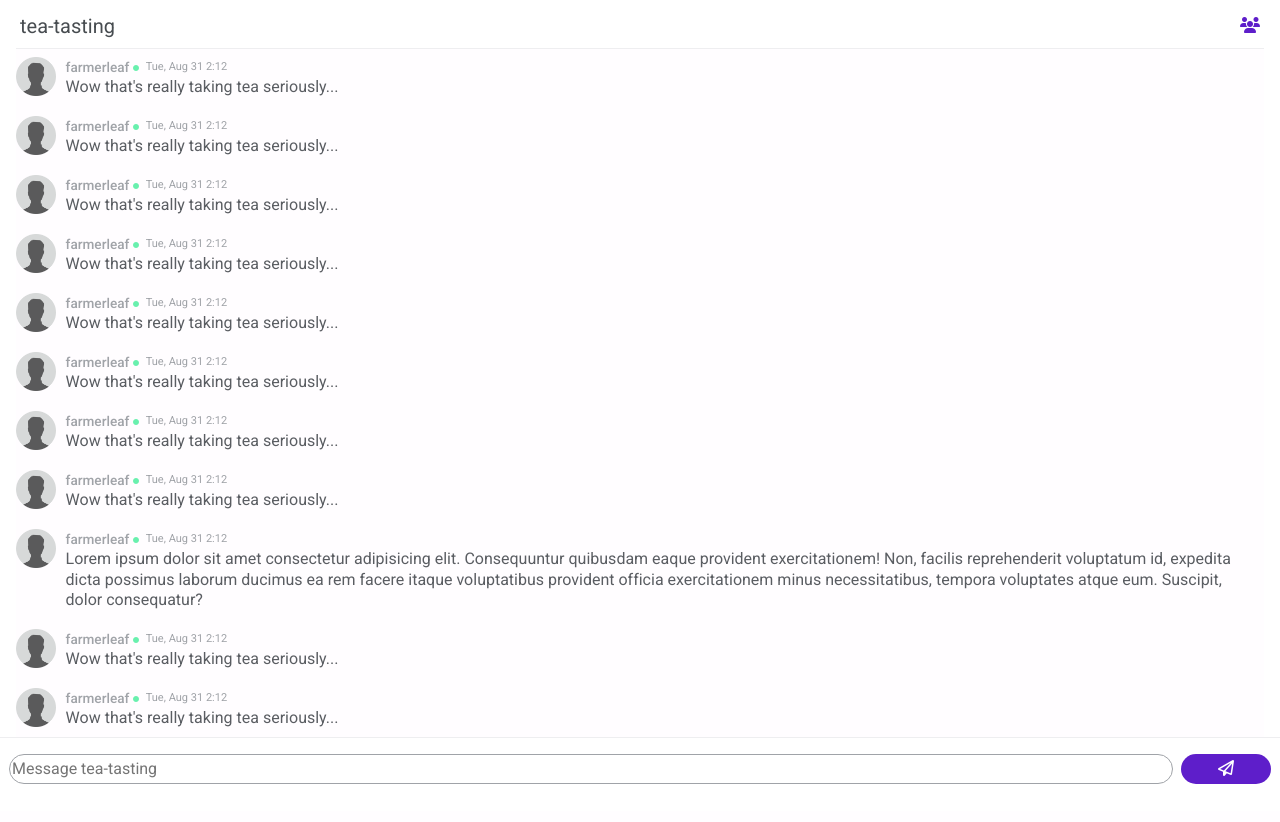
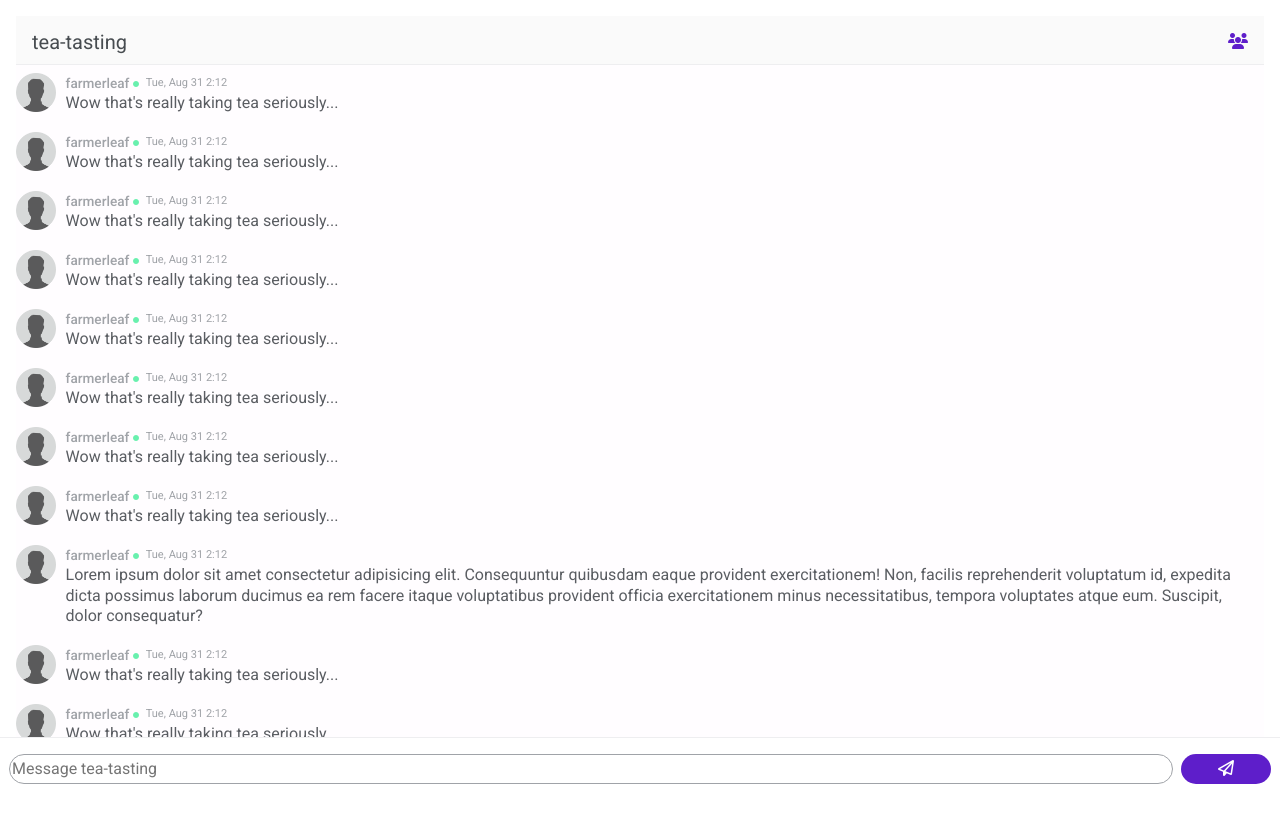
Before and after one commit to xyeres/chat-ui, a website: page index.html in a window 1280 px wide. Drawn offline with nearby package versions, Linux system fonts and the light colour scheme; files that its build step writes are made by us from their sources.

Commit message:
Makes infobar sticky

```diff
--- a/scss/components/_infoBar.scss
+++ b/scss/components/_infoBar.scss
@@ -1,11 +1,14 @@
 @use '../base/colors';
 
 .infoBar {
-  padding: 0 0.25rem;
+  position: sticky;
+  top: 0;
+  padding: 1rem 1rem;
   display: flex;
   justify-content: space-between;
   border-bottom: solid 1px colors.$borderLightGray;
   padding-bottom: 0.72rem;
+  background-color: colors.$infoBarBackground;
 
   &__userMenuToggle {
     color: colors.$purple;
```
